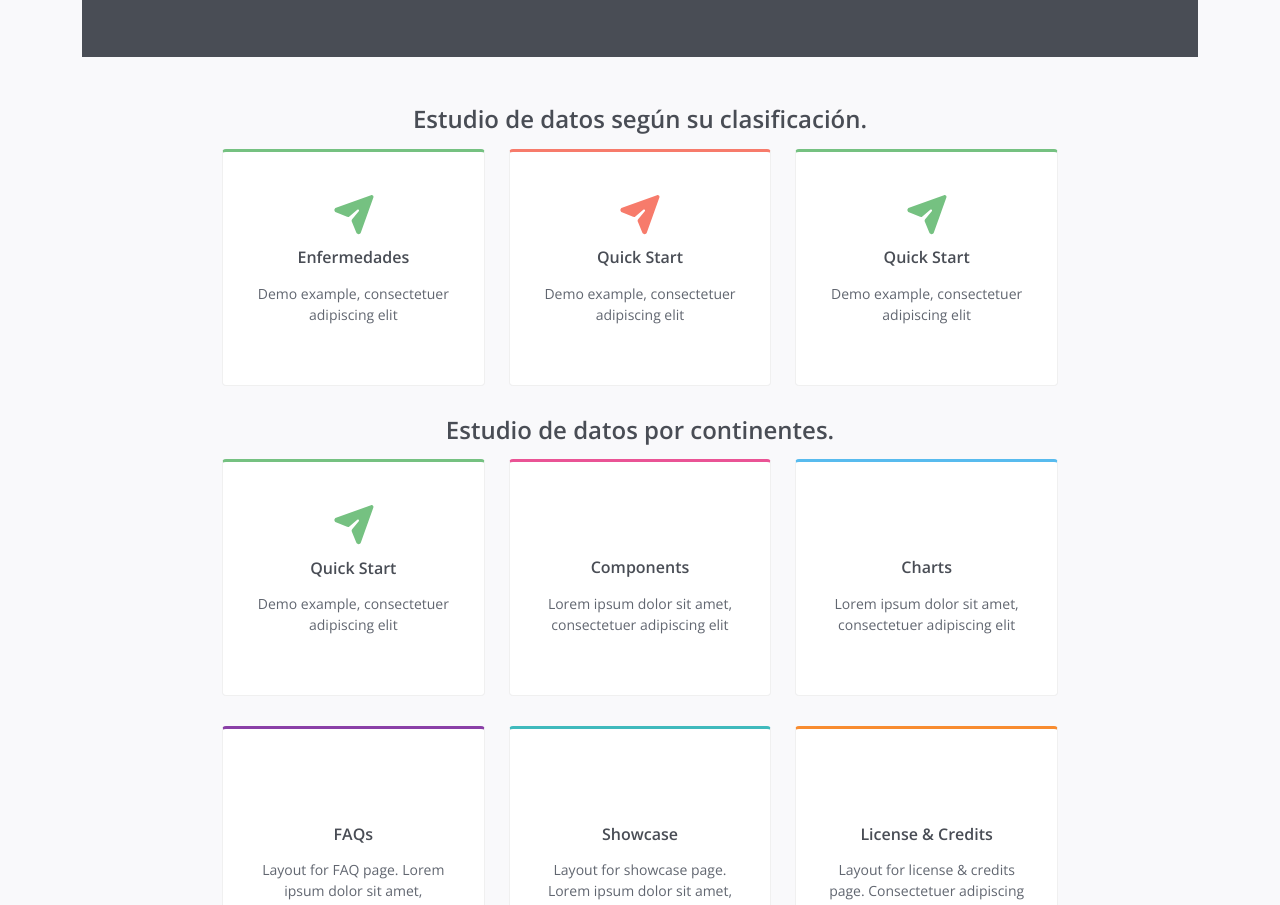
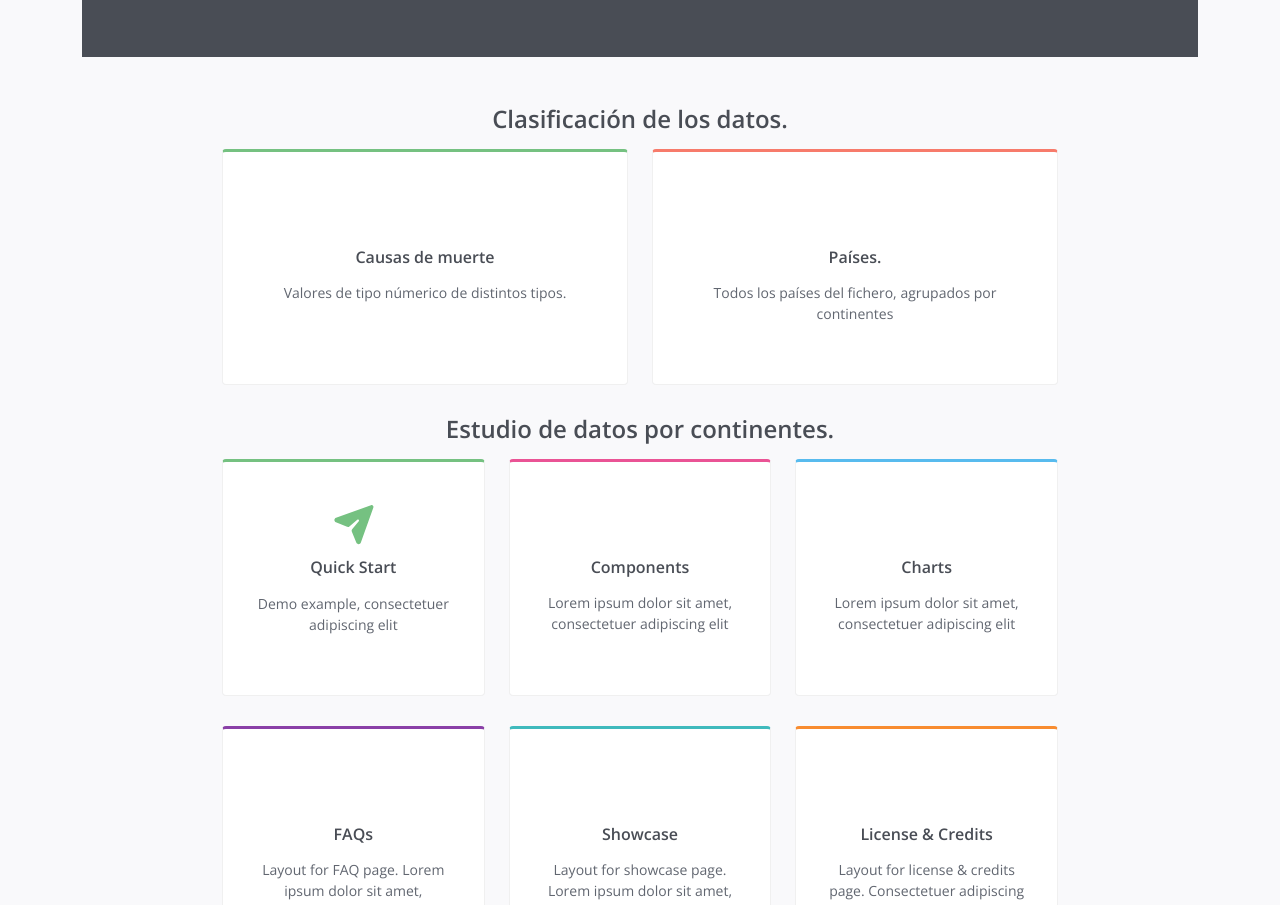
Before and after one commit to alegonzjur/ProyectoTFG, a plain HTML site: page index/prettydocs/index.html in a window 1280 px wide. Shown: the part 801-1706 px from the top of the page. Drawn offline with nearby package versions, Linux system fonts and the light colour scheme; a web font is replaced by a local one.

Commit message:
Página de causas

```diff
--- a/index/prettydocs/index.html
+++ b/index/prettydocs/index.html
@@ -90,38 +90,27 @@
                     </div><!--//cta-container-->
                 </header>
                 <div id="cards-wrapper" class="cards-wrapper row mt-5">
-                    <h2 class="title">Estudio de datos según su clasificación.</h2>
-                    <div class="item item-green col-lg-4 col-6">
+                    <h2 class="title">Clasificación de los datos.</h2>
+                    <div class="item item-green col-lg-6 col-6">
                         <div class="item-inner">
                             <div class="icon-holder">
-                                <i class="icon fa fa-paper-plane"></i>
+                                <span aria-hidden="true" class="icon icon_genius"></span>
                             </div><!--//icon-holder-->
-                            <h3 class="title">Enfermedades</h3>
-                            <p class="intro">Demo example, consectetuer adipiscing elit</p>
+                            <h3 class="title">Causas de muerte</h3>
+                            <p class="intro">Valores de tipo númerico de distintos tipos.</p>
                             <a class="link" href="start.html"><span></span></a>
                         </div><!--//item-inner-->
                     </div><!--//item-->
-                    <div class="item item-red col-lg-4 col-6">
+                    <div class="item item-red col-lg-6 col-6">
                         <div class="item-inner">
                             <div class="icon-holder">
-                                <i class="icon fa fa-paper-plane"></i>
+                                <span aria-hidden="true" class="icon icon_genius"></span>
                             </div><!--//icon-holder-->
-                            <h3 class="title">Quick Start</h3>
-                            <p class="intro">Demo example, consectetuer adipiscing elit</p>
+                            <h3 class="title">Países.</h3>
+                            <p class="intro">Todos los países del fichero, agrupados por continentes</p>
                             <a class="link" href="start.html"><span></span></a>
                         </div><!--//item-inner-->
                     </div><!--//item-->
-                    <div class="item item-green col-lg-4 col-6">
-                        <div class="item-inner">
-                            <div class="icon-holder">
-                                <i class="icon fa fa-paper-plane"></i>
-                            </div><!--//icon-holder-->
-                            <h3 class="title">Quick Start</h3>
-                            <p class="intro">Demo example, consectetuer adipiscing elit</p>
-                            <a class="link" href="start.html"><span></span></a>
-                        </div><!--//item-inner-->
-                    </div><!--//item-->
-
                 </div>
                 <div id="cards-wrapper" class="cards-wrapper row">
                     <h2 class="title">Estudio de datos por continentes.</h2>
```
Also changed, not shown: 2 other files.
